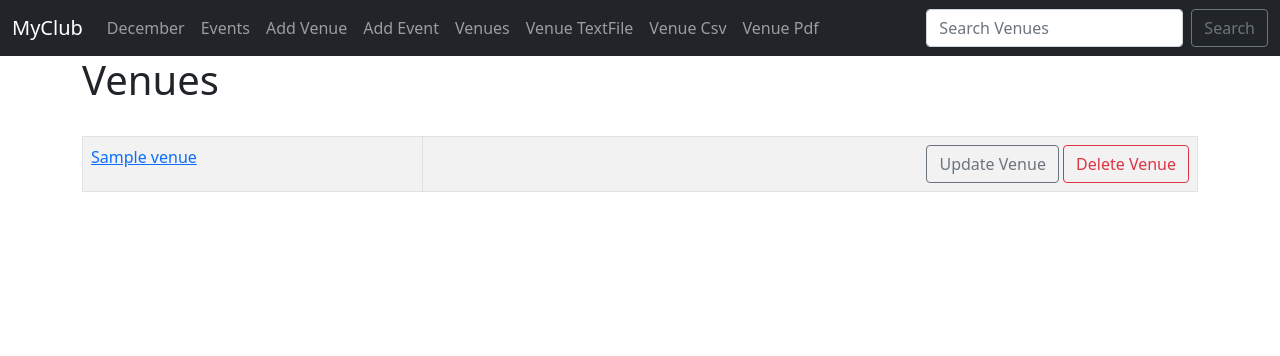
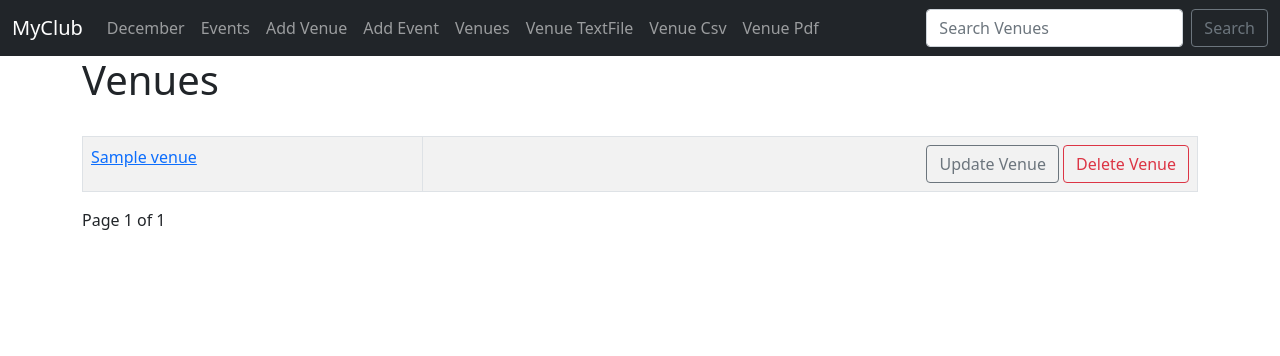
Before and after one commit to TimzOwen/events, a Django app: template events/templates/events/venue.html in a window 1280 px wide. Shown: the top 356 px of the page. Run offline with Django 4.2, Linux system fonts and the light colour scheme; the template is opened without the code that fills it: most values are stand-ins (such as "Sample title", 1, 10 or a date in 2020).

Commit message:
paginator updated

```diff
--- a/events/templates/events/venue.html
+++ b/events/templates/events/venue.html
@@ -3,7 +3,7 @@
 {% block content %}
     <h1>Venues</h1><br>
     <table class="table table-striped table-hover table-bordered ">
-        {% for venue in venue_list %}
+        {% for venue in venues %}
             <tr>
                 <td>
                     <a href="{% url 'show-venue' venue.id %}">{{ venue }}</a>
@@ -15,4 +15,20 @@
             </tr>
         {% endfor %}
     </table>
+{#    <br><br>#}
+{#    {{ venues }}<br>#}
+{#    Has Previous...{{ venues.has_previous }}<br>#}
+{#    Has Next Page....{{ venues.has_next }}<br>#}
+{#    Current Page.....{{ venues.number }}<br>#}
+{#    Number of Pages ..{{ venues.paginator.num_pages }}<br>#}
+{#    <hr><br><br>#}
+    {% if venues.has_previous %}
+        <a href="?page=1">&laquo First</a>
+        <a href="?page={{ venues.previous_page_number }}">Previous</a>
+    {% endif %}
+    Page {{ venues.number }} of {{ venues.paginator.num_pages }}
+    {% if venues.has_next %}
+        <a href="?page={{ venues.next_page_number }}">Next</a>
+        <a href="?page={{ venues.paginator.num_pages }}">Last &raquo</a>
+    {% endif %}
 {% endblock %}
```
Also changed, not shown: events/views.py (+12 -6 lines).
